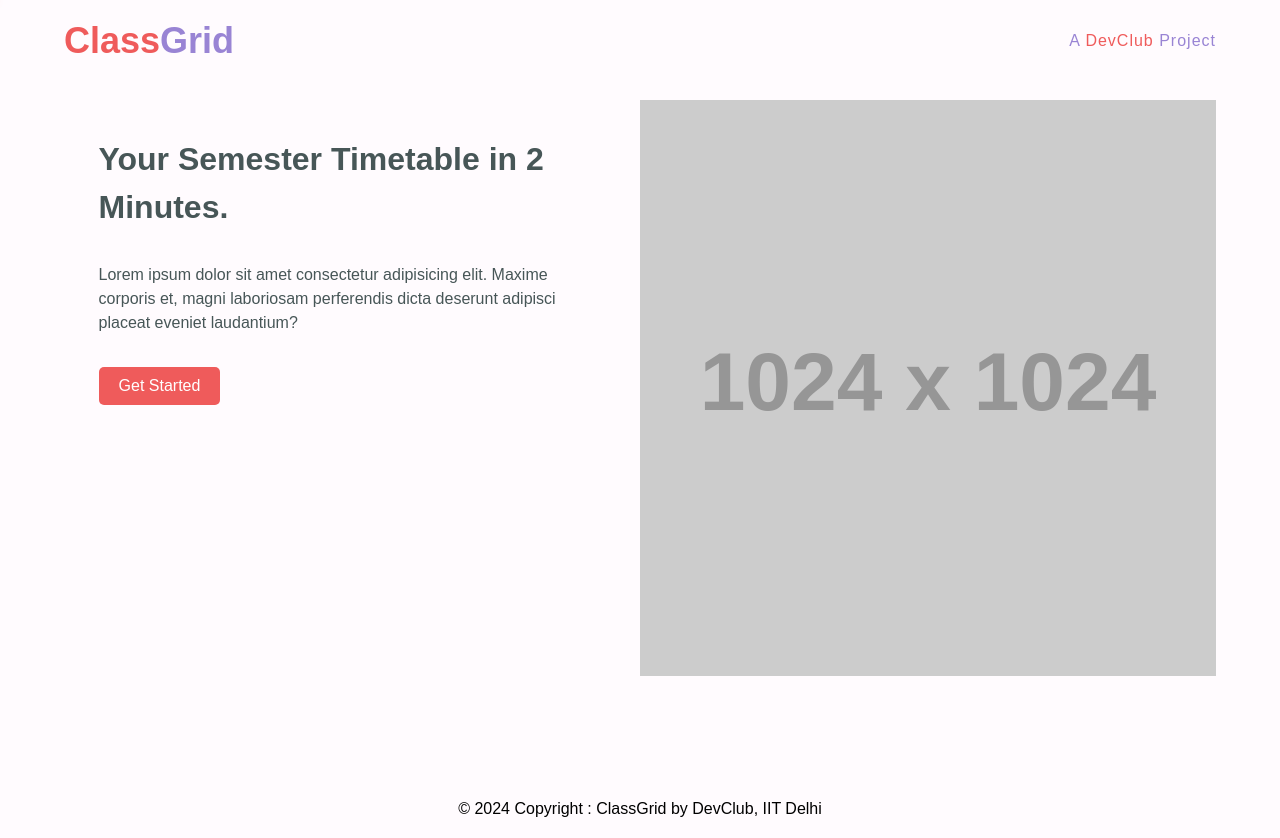
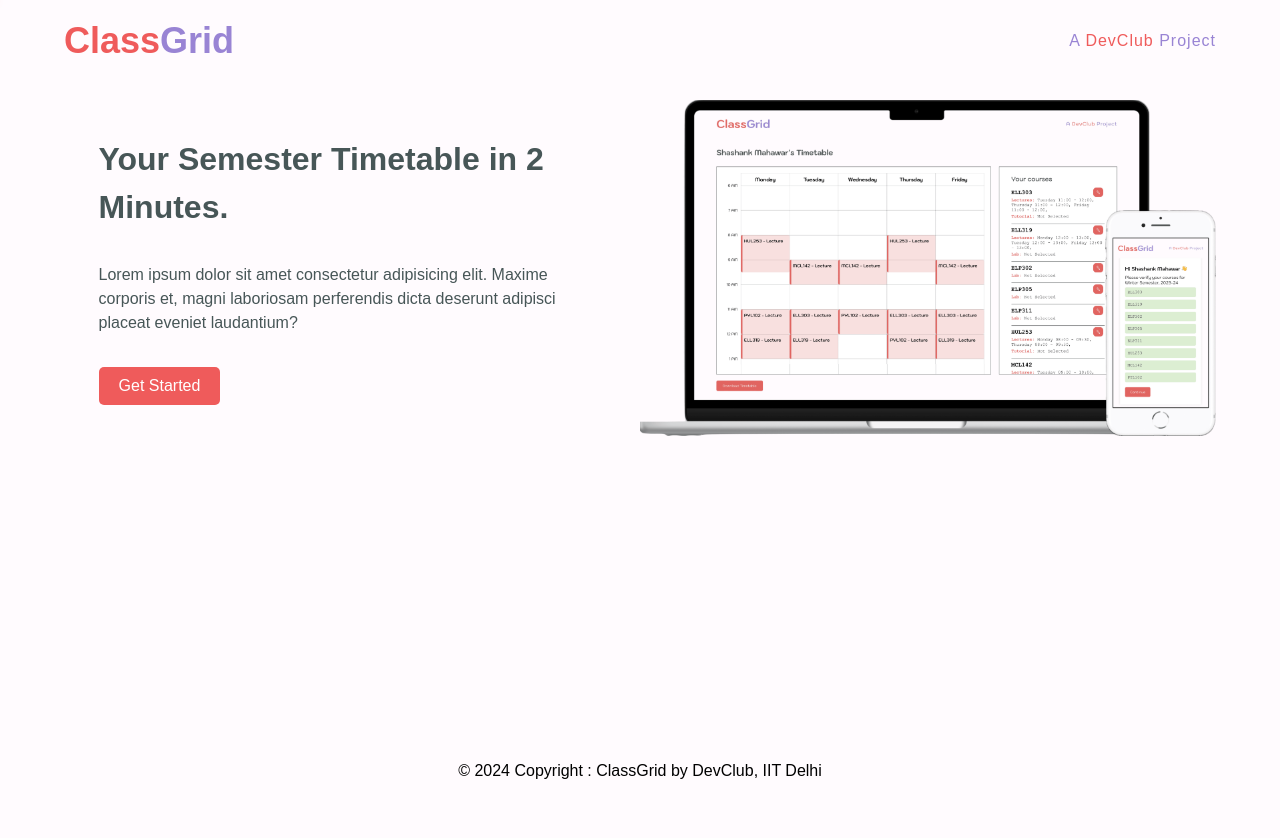
Before and after one commit to devclub-iitd/ClassGrid, a React (Create React App) app in the folder client/: page / in a window 1280 px wide. After the commit the page ends 800 px from the top, so only its background shows below. Built offline with nearby package versions, Linux system fonts and the light colour scheme; a web font is replaced by a local one.

Commit message:
Update home hero

```diff
--- a/client/src/App.css
+++ b/client/src/App.css
@@ -8,5 +8,7 @@
 }
 
 body {
+    position: relative;
     background-color: #FFFBFE;
+    min-height: 100vh;
 }
--- a/client/src/components/Dashboard/Dashboard.css
+++ b/client/src/components/Dashboard/Dashboard.css
@@ -105,6 +105,7 @@
 .dashboard {
     padding: 3% 5%;
     padding-top: 120px;
+    padding-bottom: 100px;
 }
 
 .dashboard h1 {
--- a/client/src/components/Footer/Footer.css
+++ b/client/src/components/Footer/Footer.css
@@ -1,4 +1,8 @@
 .footer {
+    position: absolute;
+    bottom: 0;
+    left: 0;
+    width: 100%;
     padding: 20px 0;
     text-align: center;
     z-index: 100;
--- a/client/src/components/Home/Home.css
+++ b/client/src/components/Home/Home.css
@@ -53,6 +53,9 @@
     .home-content, .home-hero {
         width: 100%;
     }
+    .home-hero {
+        margin-bottom: 10px;
+    }
     .home-content {
         order: 2;
     }
--- a/client/src/components/Home/Home.jsx
+++ b/client/src/components/Home/Home.jsx
@@ -1,6 +1,7 @@
 import React from 'react'
 import './Home.css'
 import { Link } from 'react-router-dom'
+import hero from '../../assets/hero.png'
 
 export default function HomeComp() {
     return (
@@ -18,7 +19,7 @@
                     </Link>
                 </div>
                 <div className="home-hero">
-                    <img src="https://via.placeholder.com/1024x1024" alt="ClassGrid" />
+                    <img src={hero} alt="ClassGrid" />
                 </div>
             </div>
         </section>
```
Also changed, not shown: client/src/assets/hero.png (added).
